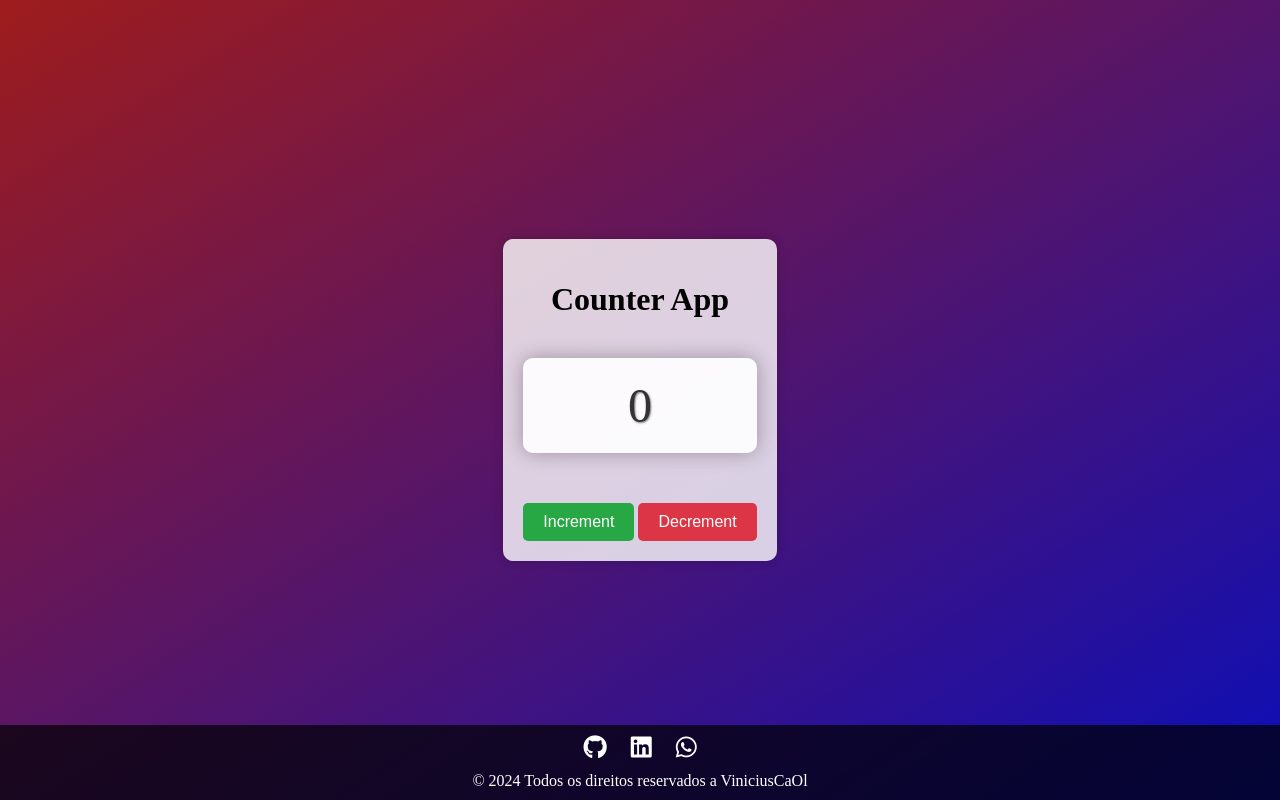
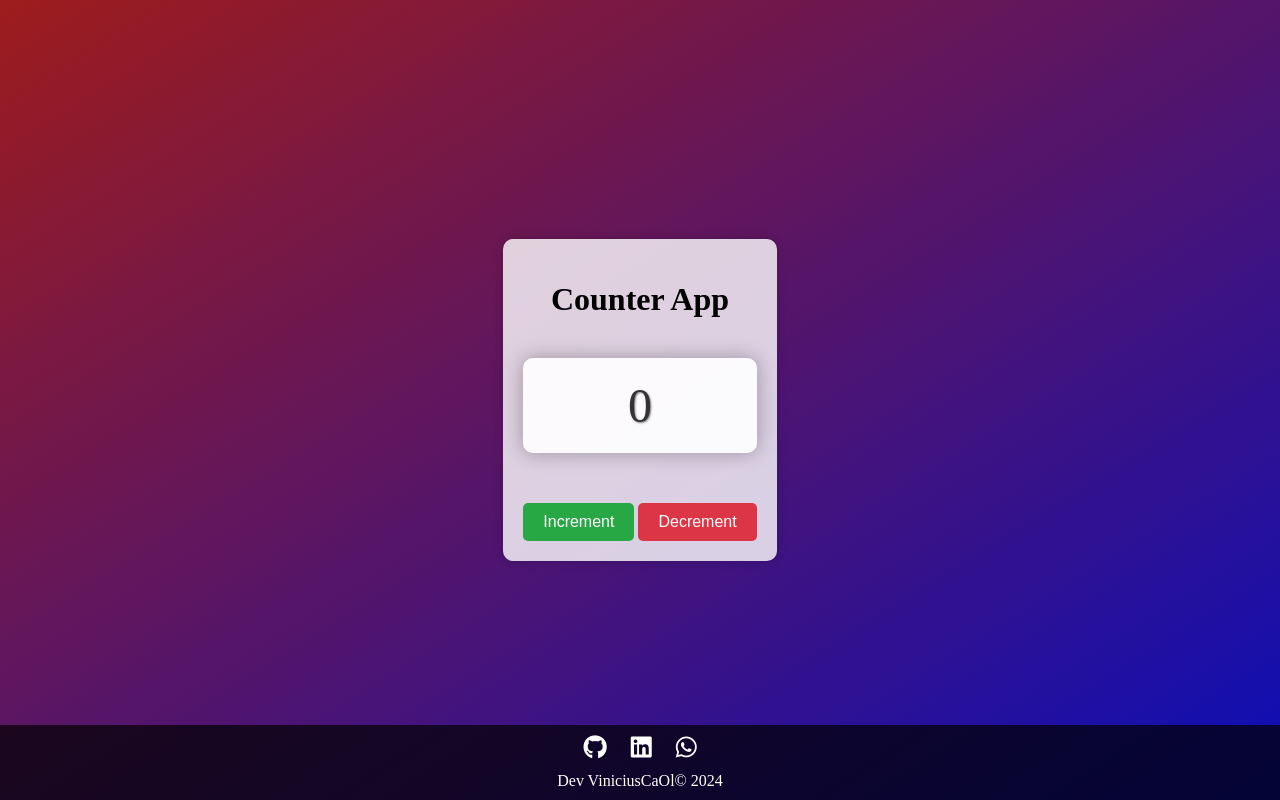
Before and after one commit to viniciuscaol/couterapp, a plain HTML site: page index.html in a window 1280 px wide. Drawn offline with Linux system fonts and the light colour scheme.

Commit message:
Alteração e teste hebhook

```diff
--- a/index.html
+++ b/index.html
@@ -27,7 +27,7 @@
                 <a href="https://www.linkedin.com/in/viniciuscaol" target="_blank"><i class="fab fa-linkedin"></i></a>
                 <a href="https://wa.me/+5571992330850" target="_blank"><i class="fab fa-whatsapp"></i></a>
             </div>
-            <p>&copy; 2024 Todos os direitos reservados a ViniciusCaOl</p>
+            <p>Dev ViniciusCaOl&copy; 2024</p>
         </footer>
     </body>
 </html>
```
